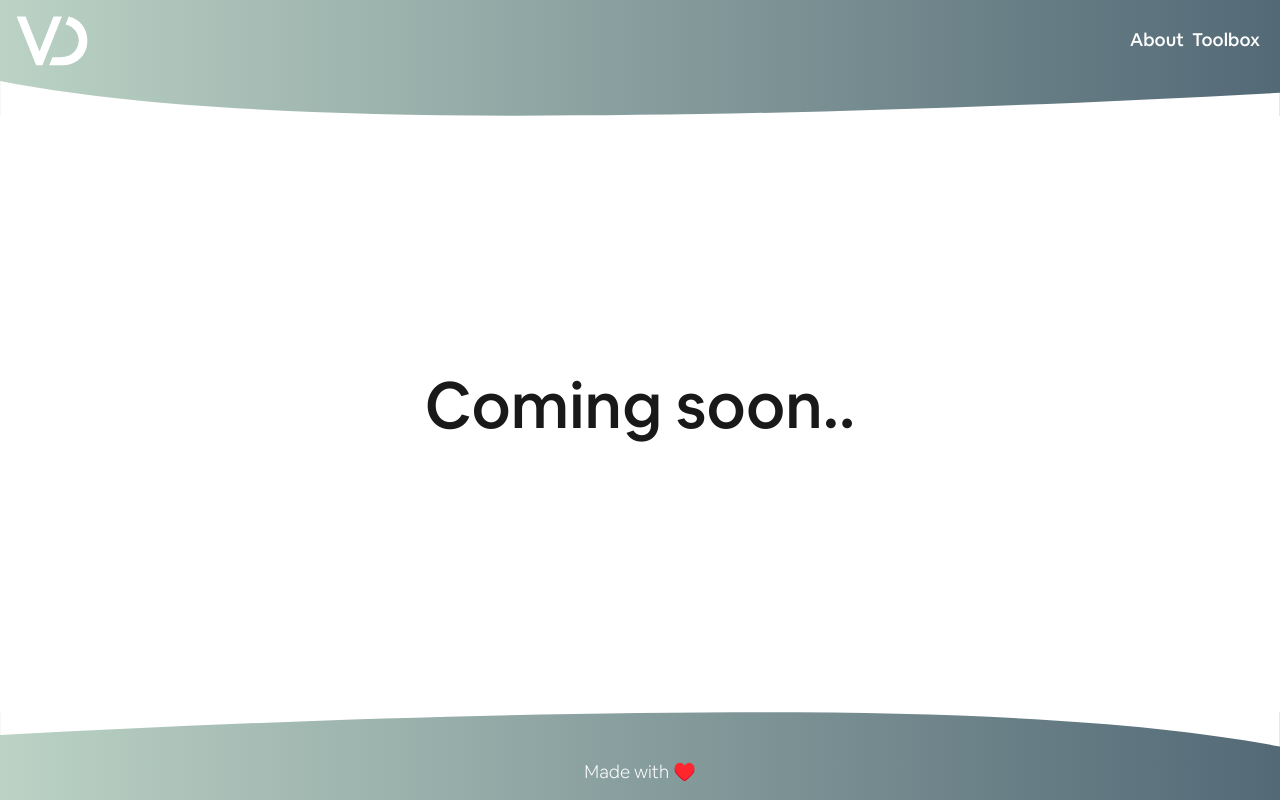
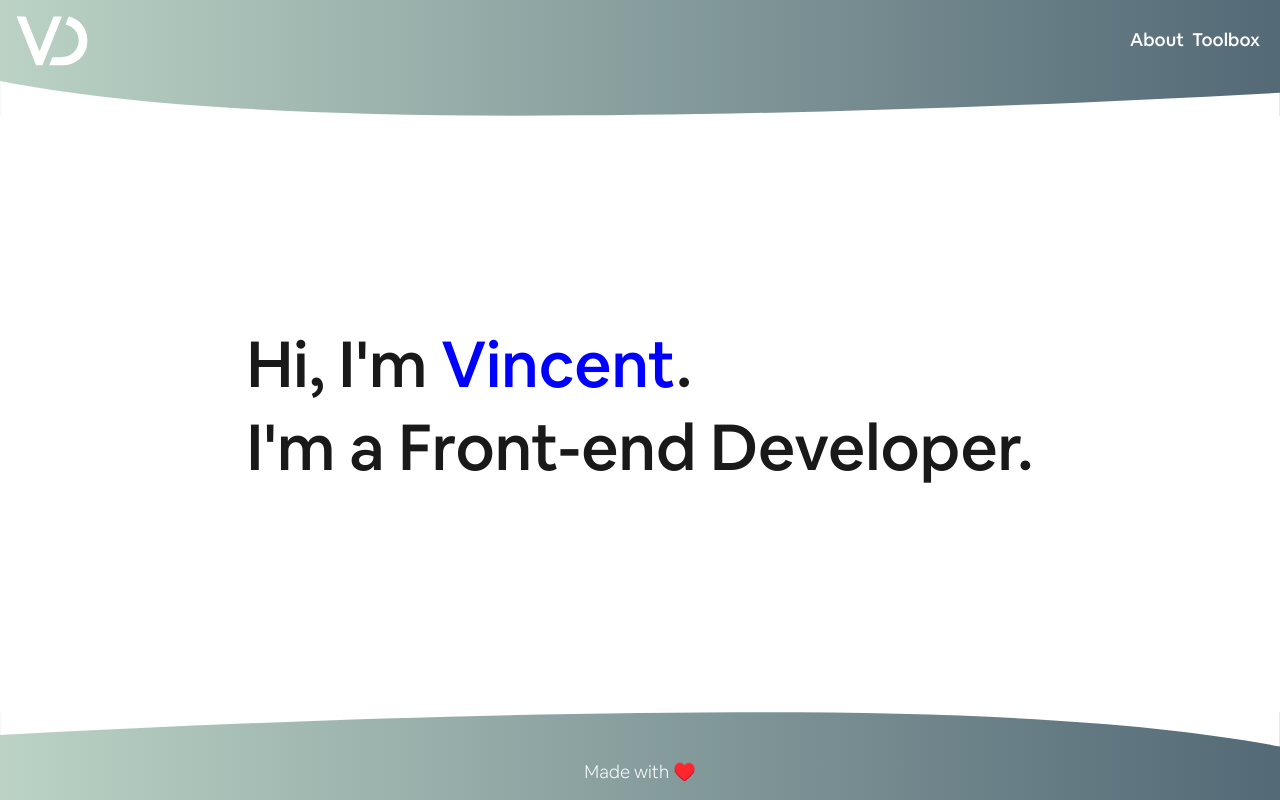
Before and after one commit to vvandijck/vincentvandijck, a Nuxt app: page / in a window 1280 px wide. Built offline with nearby package versions, Linux system fonts and the light colour scheme.

Commit message:
feat(pages) add some nicer text

```diff
--- a/src/client/pages/about.vue
+++ b/src/client/pages/about.vue
@@ -1,6 +1,6 @@
 <template>
   <main class="page page--about" role="main">
-    <h1>Coming soon..</h1>
+    <h1>This is coming soon..</h1>
   </main>
 </template>
 
--- a/src/client/pages/index.vue
+++ b/src/client/pages/index.vue
@@ -1,6 +1,6 @@
 <template>
   <main class="page page--home" role="main">
-    <h1>Coming soon..</h1>
+    <h1>Hi, I'm <span style="color: blue;">Vincent</span>.<br>I'm a Front-end Developer.</h1>
   </main>
 </template>
 
--- a/src/client/pages/toolbox.vue
+++ b/src/client/pages/toolbox.vue
@@ -1,6 +1,6 @@
 <template>
   <main class="page page--toolbox" role="main">
-    <h1>Coming soon..</h1>
+    <h1>This will be available soon..</h1>
   </main>
 </template>
 
```
